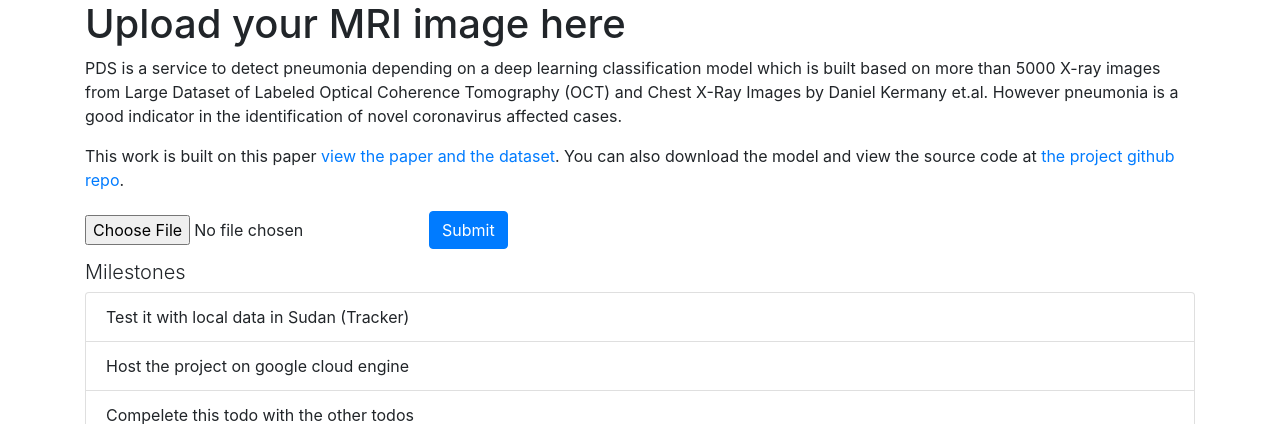
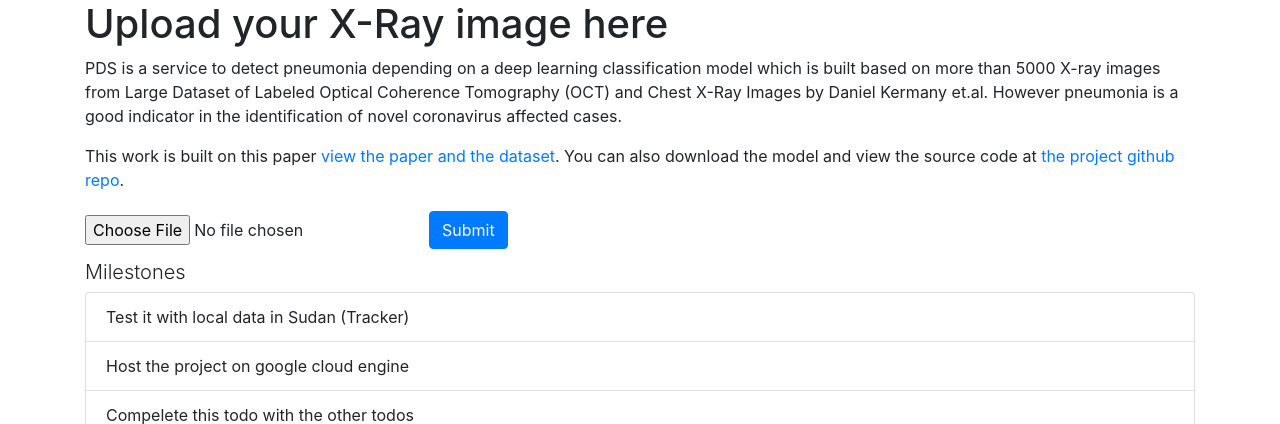
Before and after one commit to adonese/mri, a Flask app: page / in a window 1280 px wide. Shown: the top 424 px of the page. Run offline with Flask 2, Linux system fonts and the light colour scheme; some libraries are stand-ins or nearby versions.

Commit message:
mri -> xray

```diff
--- a/templates/index.html
+++ b/templates/index.html
@@ -15,7 +15,7 @@
 
 
     <div class="container">
-      <h1>Upload your MRI image here</h1>
+      <h1>Upload your X-Ray image here</h1>
       <p>
         PDS is a service to detect pneumonia depending on a deep learning classification model which is built based on more than 5000 X-ray images from Large Dataset of Labeled Optical Coherence Tomography (OCT) and Chest X-Ray Images by Daniel Kermany et.al.
 However pneumonia is a good indicator in the identification of novel coronavirus affected cases.
```
